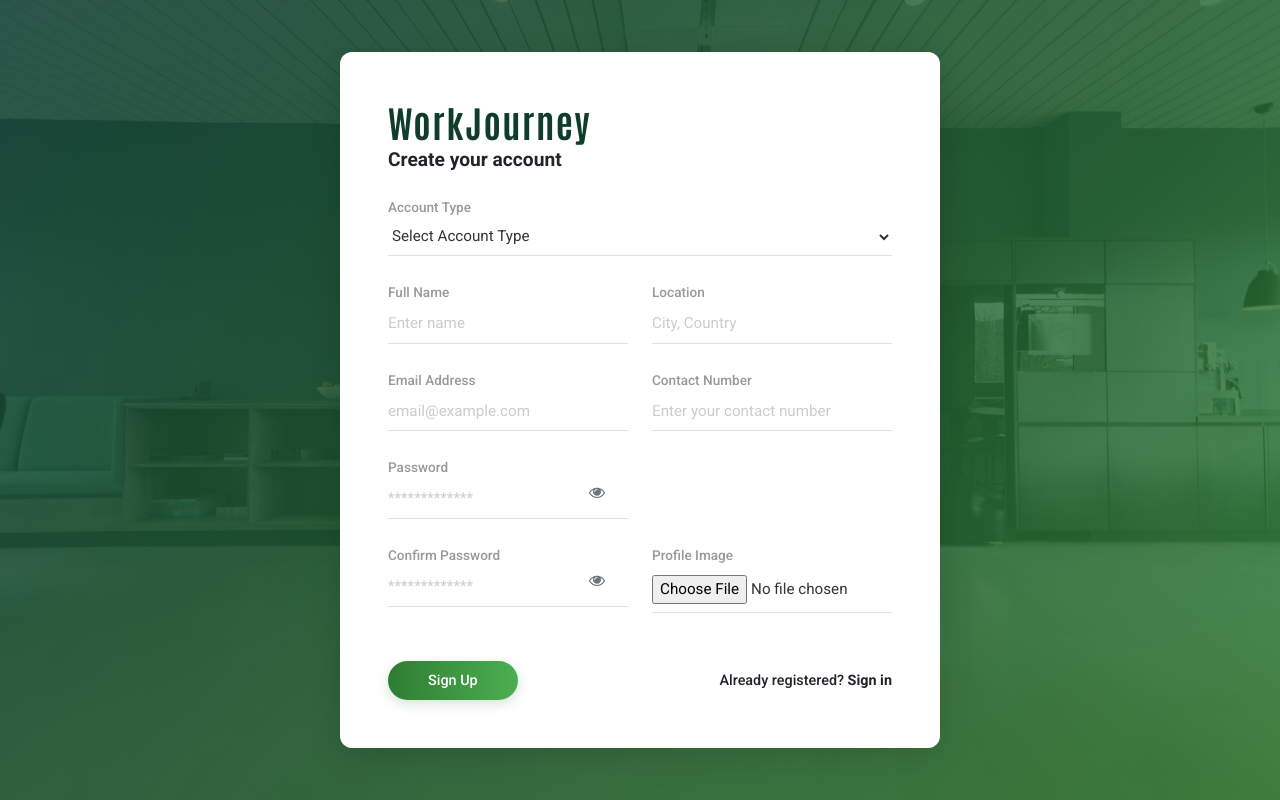
After one commit to sklytxt/JobPortalCIP, a PHP site: page /register.php in a window 1280 px wide. The commit adds this page. Run offline with PHP 8.4, Linux system fonts and the light colour scheme.

Commit message:
fixed register

```diff
--- a/classes/AuthClass.php
+++ b/classes/AuthClass.php
@@ -41,38 +41,70 @@ class AuthClass
     public static function register()
     {
         $conn = self::getDb();
-        $name = $_POST['name'] ?? null;
-        $email = $_POST['email'] ?? null;
-        $passwordRaw = $_POST['password'] ?? null;
-        $confirm = $_POST['confirm_password'] ?? null;
-        $location = $_POST['location'] ?? null;
-        $contact = $_POST['contact_number'] ?? null;
+
+        $name = trim($_POST['name'] ?? '');
+        $email = trim($_POST['email'] ?? '');
+        $passwordRaw = $_POST['password'] ?? '';
+        $confirm = $_POST['confirm_password'] ?? '';
+        $location = trim($_POST['location'] ?? '');
+        $contact = trim($_POST['contact_number'] ?? '');
         $usertype = $_POST['usertype'] ?? null;
-        $jobTitle = ($usertype === 'jobseeker') ? ($_POST['job_title'] ?? null) : null;
-        $companyName = ($usertype === 'employer') ? ($_POST['company_name'] ?? null) : null;
+
+        $jobTitle = ($usertype === 'jobseeker') ? trim($_POST['job_title'] ?? '') : null;
+        $companyName = ($usertype === 'employer') ? trim($_POST['company_name'] ?? '') : null;
+        if ($jobTitle === '') $jobTitle = null;
+        if ($companyName === '') $companyName = null;
+
+        if (!preg_match("/^[a-zA-Z ]+$/", $name)) {
+            return "Name can only contain letters and spaces.";
+        }
+
+        if (!filter_var($email, FILTER_VALIDATE_EMAIL)) {
+            return "Invalid email address.";
+        }
+
+        if (!preg_match("/^\d{11}$/", $contact)) {
+            return "Contact number must be exactly 11 digits.";
+        }
+
+        if (!preg_match("/^(?=.*[a-z])(?=.*[A-Z])(?=.*\d).{8,}$/", $passwordRaw)) {
+            return "Password must be at least 8 characters and contain uppercase, lowercase, and a number.";
+        }
+
         if ($passwordRaw !== $confirm) {
-            return "Password does not match";
+            return "Password does not match.";
         }
+
         $check = $conn->prepare("SELECT UserID FROM users WHERE Email=?");
         $check->bind_param("s", $email);
         $check->execute();
         $check->store_result();
         if ($check->num_rows > 0) {
+            $check->close();
             return "Email already exists";
         }
+        $check->close();
+
         $password = password_hash($passwordRaw, PASSWORD_DEFAULT);
         $uploadDir = "../uploads/";
         $fileName = null;
+
         if (isset($_FILES['profile_image']) && $_FILES['profile_image']['error'] === UPLOAD_ERR_OK) {
             $fileName = time() . "_" . basename($_FILES['profile_image']['name']);
             move_uploaded_file($_FILES['profile_image']['tmp_name'], $uploadDir . $fileName);
         }
+
         $stmt = $conn->prepare("INSERT INTO users (FullName, Email, Password, Usertype, Location, JobTitle, CompanyName, ContactNumber, ProfileImagePath) VALUES (?, ?, ?, ?, ?, ?, ?, ?, ?)");
         $stmt->bind_param("sssssssss", $name, $email, $password, $usertype, $location, $jobTitle, $companyName, $contact, $fileName);
+
         if ($stmt->execute()) {
+            $stmt->close();
             return true;
         }
-        return "Database error: " . $stmt->error;
+
+        $error = "Database error: " . $stmt->error;
+        $stmt->close();
+        return $error;
     }
 
     public static function logout()
--- /dev/null
+++ b/pages/register.php
@@ -0,0 +1,141 @@
+<?php
+require_once '../classes/AuthClass.php';
+$displayResult = "";
+if ($_SERVER['REQUEST_METHOD'] === 'POST') {
+    $result = AuthClass::register();
+    if ($result === true) {
+        header("Location: login.php");
+        exit();
+    }
+    $displayResult = $result;
+}
+?>
+<!DOCTYPE html>
+<html lang="en">
+<head>
+    <title>Register - Job System</title>
+    <meta charset="UTF-8">
+    <meta name="viewport" content="width=device-width, initial-scale=1">
+    <link href="https://cdn.jsdelivr.net/npm/bootstrap@5.3.0/dist/css/bootstrap.min.css" rel="stylesheet">
+    <link href="https://fonts.googleapis.com/css2?family=Antonio:wght@700&family=Roboto:wght@300;400;500;700&display=swap" rel="stylesheet">
+    <link rel="stylesheet" type="text/css" href="https://cdnjs.cloudflare.com/ajax/libs/font-awesome/4.7.0/css/font-awesome.min.css">
+    <link rel="stylesheet" type="text/css" href="styles.css">
+    <meta name="robots" content="noindex, follow">
+    <style>
+        .dynamic-fields { display: none; }
+        .password-field { position: relative; }
+        .password-toggle {
+            position: absolute;
+            right: 15px;
+            top: 38px;
+            cursor: pointer !important;
+            color: #6c757d;
+            z-index: 9999 !important;
+            pointer-events: auto !important;
+        }
+    </style>
+</head>
+<body>
+    <div class="container-fluid p-0 centered-bg-wrapper register-visual-pane d-flex align-items-center justify-content-center">
+        <div class="gradient-overlay position-absolute top-0 start-0 w-100 h-100"></div>
+        <div class="register-card-centered p-4 p-sm-5 m-3" style="max-width: 600px; width: 100%;">
+            <h1 class="jobful-title">WorkJourney</h1>
+            <h2 class="fw-bold text-dark mb-4" style="font-size: 1.2rem;">Create your account</h2>
+
+            <?php if (!empty($displayResult)): ?>
+                <div class="alert alert-danger mt-3 mb-4"><?= htmlspecialchars($displayResult) ?></div>
+            <?php endif; ?>
+
+            <form id="regForm" action="" method="POST" enctype="multipart/form-data">
+                <div class="mb-4">
+                    <label class="form-label text-muted-custom mb-0 fw-medium">Account Type</label>
+                    <select class="form-control-minimal" name="usertype" id="usertype" required onchange="toggleFields()">
+                        <option value="">Select Account Type</option>
+                        <option value="jobseeker" <?= (isset($_POST['usertype']) && $_POST['usertype'] === 'jobseeker') ? 'selected' : '' ?>>Job Seeker</option>
+                        <option value="employer" <?= (isset($_POST['usertype']) && $_POST['usertype'] === 'employer') ? 'selected' : '' ?>>Employer</option>
+                    </select>
+                </div>
+                <div class="row">
+                    <div class="col-12 col-md-6">
+                        <div class="mb-4">
+                            <label class="form-label text-muted-custom mb-0 fw-medium">Full Name</label>
+                            <input class="form-control-minimal" type="text" name="name" id="name" placeholder="Enter name" value="<?= isset($_POST['name']) ? htmlspecialchars($_POST['name']) : '' ?>" required>
+                        </div>
+                        <div class="mb-4">
+                            <label class="form-label text-muted-custom mb-0 fw-medium">Email Address</label>
+                            <input class="form-control-minimal" type="email" name="email" placeholder="email@example.com" value="<?= isset($_POST['email']) ? htmlspecialchars($_POST['email']) : '' ?>" required>
+                        </div>
+                        <div class="mb-4 password-field">
+                            <label class="form-label text-muted-custom mb-0 fw-medium">Password</label>
+                            <input class="form-control-minimal no-js-password-1" type="password" name="password" id="password" placeholder="*************" value="<?= isset($_POST['password']) ? htmlspecialchars($_POST['password']) : '' ?>" required>
+                            <span class="password-toggle" onclick="togglePasswordVisibility('password', this)"><i class="fa fa-eye"></i></span>
+                        </div>
+                    </div>
+                    <div class="col-12 col-md-6">
+                        <div class="mb-4">
+                            <label class="form-label text-muted-custom mb-0 fw-medium">Location</label>
+                            <input class="form-control-minimal" type="text" name="location" placeholder="City, Country" value="<?= isset($_POST['location']) ? htmlspecialchars($_POST['location']) : '' ?>" required>
+                        </div>
+                        <div id="seeker-fields" class="dynamic-fields">
+                            <div class="mb-4">
+                                <label class="form-label text-muted-custom mb-0 fw-medium">Job Title</label>
+                                <input class="form-control-minimal" type="text" name="job_title" placeholder="e.g. Frontend Developer" value="<?= isset($_POST['job_title']) ? htmlspecialchars($_POST['job_title']) : '' ?>">
+                            </div>
+                        </div>
+                        <div id="employer-fields" class="dynamic-fields">
+                            <div class="mb-4">
+                                <label class="form-label text-muted-custom mb-0 fw-medium">Company Name</label>
+                                <input class="form-control-minimal" type="text" name="company_name" placeholder="Company Inc." value="<?= isset($_POST['company_name']) ? htmlspecialchars($_POST['company_name']) : '' ?>">
+                            </div>
+                        </div>
+                        <div class="mb-4">
+                            <label class="form-label text-muted-custom mb-0 fw-medium">Contact Number</label>
+                            <input class="form-control-minimal" type="tel" name="contact_number" id="contact_number" placeholder="Enter your contact number" value="<?= isset($_POST['contact_number']) ? htmlspecialchars($_POST['contact_number']) : '' ?>" required>
+                        </div>
+                    </div>
+                </div>
+                <div class="row">
+                    <div class="col-12 col-md-6">
+                        <div class="mb-4 password-field">
+                            <label class="form-label text-muted-custom mb-0 fw-medium">Confirm Password</label>
+                            <input class="form-control-minimal no-js-password-2" type="password" name="confirm_password" id="confirm_password" placeholder="*************" value="<?= isset($_POST['confirm_password']) ? htmlspecialchars($_POST['confirm_password']) : '' ?>" required>
+                            <span class="password-toggle" onclick="togglePasswordVisibility('confirm_password', this)"><i class="fa fa-eye"></i></span>
+                        </div>
+                    </div>
+                    <div class="col-12 col-md-6">
+                        <div class="mb-4">
+                            <label class="form-label text-muted-custom mb-0 fw-medium">Profile Image</label>
+                            <input class="form-control-minimal pt-2" type="file" name="profile_image" accept="image/*">
+                        </div>
+                    </div>
+                </div>
+                <div class="d-flex align-items-center justify-content-between mt-4">
+                    <button type="submit" class="btn btn-gradient fw-medium">Sign Up</button>
+                    <a href="login.php" class="link-dark-custom fw-medium text-muted-custom text-dark">Already registered? <strong>Sign in</strong></a>
+                </div>
+            </form>
+        </div>
+    </div>
+    <script>
+        function toggleFields() {
+            const type = document.getElementById('usertype').value;
+            document.getElementById('seeker-fields').style.display = (type === 'jobseeker') ? 'block' : 'none';
+            document.getElementById('employer-fields').style.display = (type === 'employer') ? 'block' : 'none';
+        }
+
+        window.addEventListener('DOMContentLoaded', toggleFields);
+
+        function togglePasswordVisibility(fieldId, toggleEl) {
+            const field = document.getElementById(fieldId);
+            const icon = toggleEl.querySelector('i');
+            if (field.type === 'password') {
+                field.type = 'text';
+                icon.classList.replace('fa-eye', 'fa-eye-slash');
+            } else {
+                field.type = 'password';
+                icon.classList.replace('fa-eye-slash', 'fa-eye');
+            }
+        }
+    </script>
+</body>
+</html>
--- a/pages/styles.css
+++ b/pages/styles.css
@@ -3,6 +3,9 @@ body {
   font-family: 'Roboto', sans-serif;
   margin: 0;
   background-color: #ffffff;
+  display: flex;
+  flex-direction: column;
+  min-height: 100vh;
 }
 
 .jobful-title {
```
Also changed, not shown: pages/home.php (+2 -66 lines).
